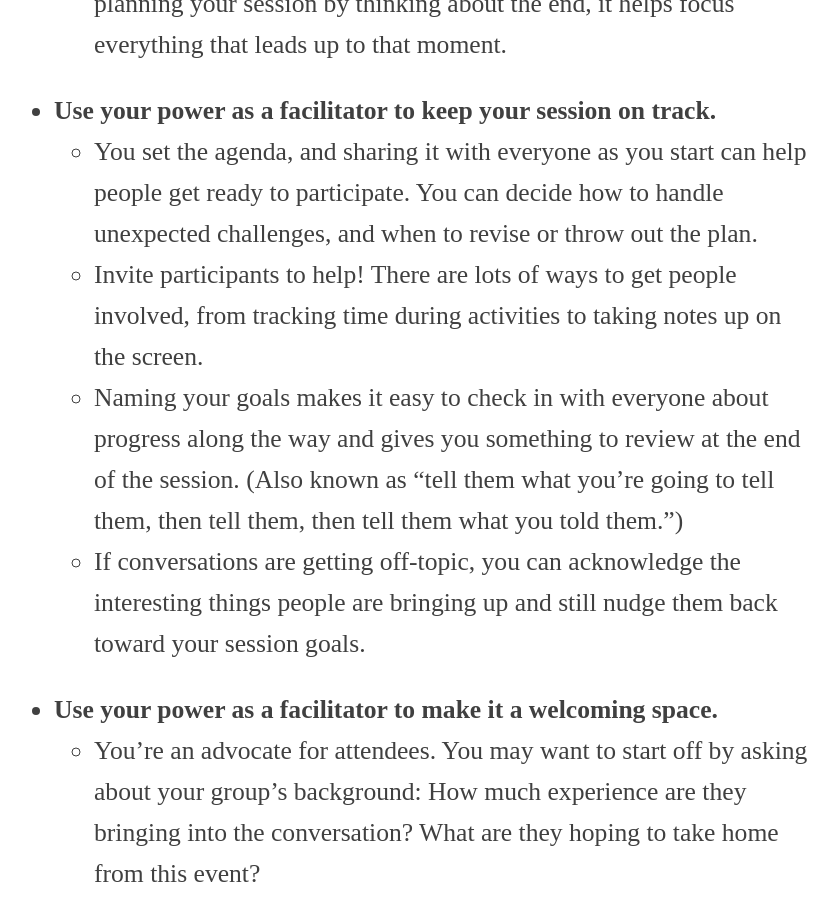
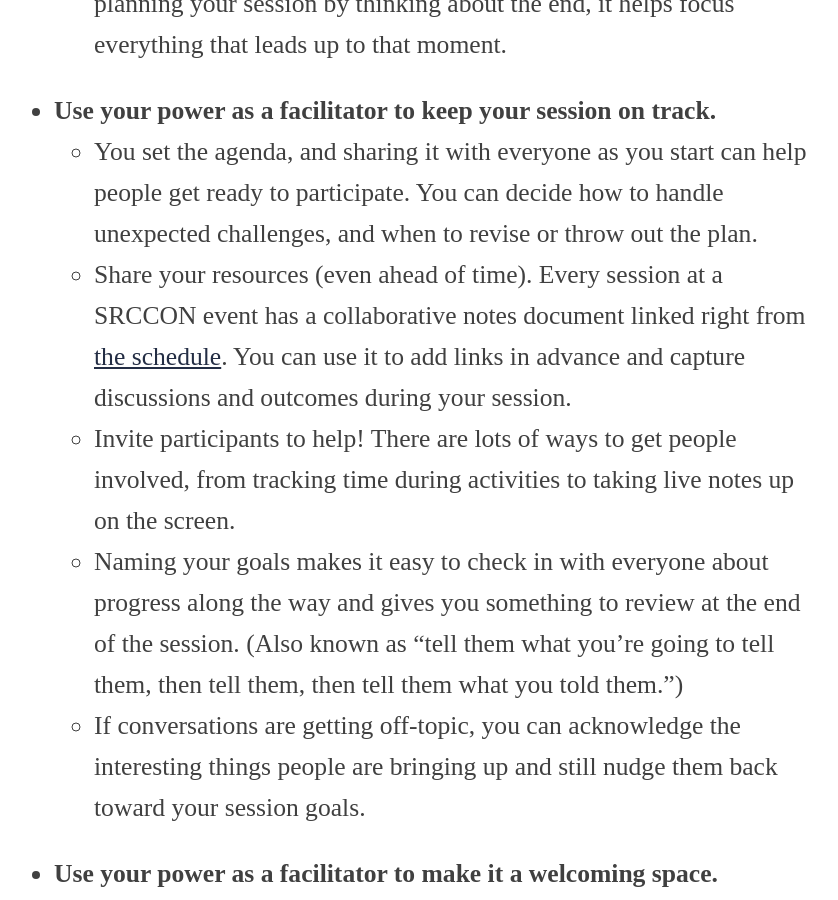
Before and after one commit to OpenNews/srccon-product, a Jekyll site: the page built from facilitators.md, in a window 1280 px wide and 900 px high, scrolled down 2374 px. Shown: the whole window, without its empty margins (226-1064 px from the left). Built offline with Jekyll 4.4.1, drawn with Linux system fonts in a browser that asks for light colours.

Commit message:
add note about etherpads to facilitator guide

```diff
--- a/facilitators.md
+++ b/facilitators.md
@@ -36,7 +36,8 @@ Here are a few principles that can help:
     * Identify the takeaways you want people to leave with. A new skill? Bigger ideas? A broader sense of community? When you start planning your session by thinking about the end, it helps focus everything that leads up to that moment.
 * **Use your power as a facilitator to keep your session on track.**
     * You set the agenda, and sharing it with everyone as you start can help people get ready to participate. You can decide how to handle unexpected challenges, and when to revise or throw out the plan.
-    * Invite participants to help! There are lots of ways to get people involved, from tracking time during activities to taking notes up on the screen.
+    * Share your resources (even ahead of time). Every session at a SRCCON event has a collaborative notes document linked right from [the schedule](/schedule). You can use it to add links in advance and capture discussions and outcomes during your session.
+    * Invite participants to help! There are lots of ways to get people involved, from tracking time during activities to taking live notes up on the screen.
     * Naming your goals makes it easy to check in with everyone about progress along the way and gives you something to review at the end of the session. (Also known as “tell them what you're going to tell them, then tell them, then tell them what you told them.”)
     * If conversations are getting off-topic, you can acknowledge the interesting things people are bringing up and still nudge them back toward your session goals.
 * **Use your power as a facilitator to make it a welcoming space.**
```
